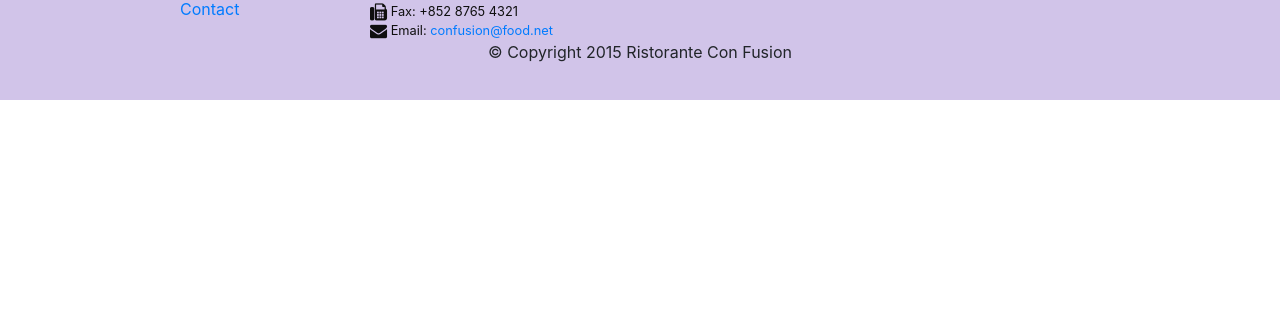
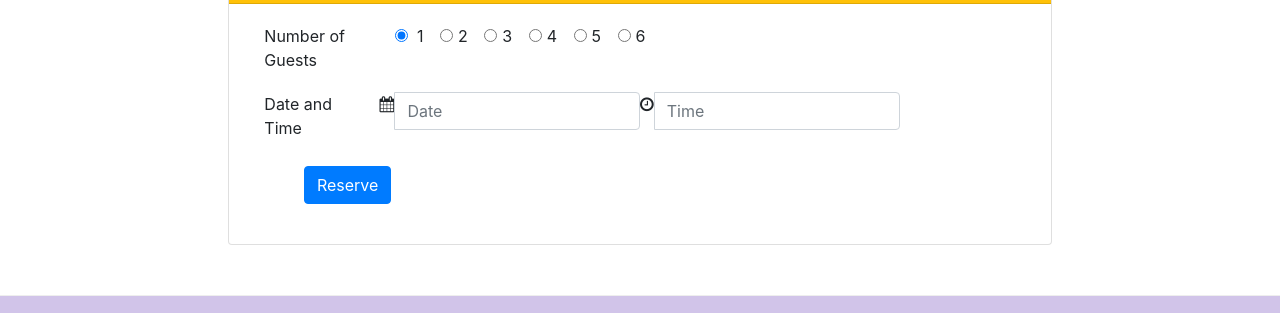
Before and after one commit to rfilaxwy/Bootstrap4-testing, a website: page index.html in a window 1280 px wide. Shown: the part 1640-1953 px from the top of the page. Before the commit the page ends 1740 px from the top, so only its background shows below. Drawn offline with nearby package versions, Linux system fonts and the light colour scheme.

Commit message:
Added card with from imbeded, buttons and images

```diff
--- a/css/styles.css
+++ b/css/styles.css
@@ -7,6 +7,9 @@
 	padding: 50px 0px 50px 0px;
 	border-bottom: 1px ridge;
 	min-height: 400px;
+}
+.row-res{
+	margin: 20px;
 }
 .footer{
 	background-color: #D1C4E9;
--- a/index.html
+++ b/index.html
@@ -12,6 +12,7 @@
     <link rel="stylesheet" href="node_modules/font-awesome/css/font-awesome.min.css">
     <link rel="stylesheet" href="css/bootstrap-social.css">
     <link rel="stylesheet" type="text/css" href="css/styles.css">
+    <script type="text/javascript" src="script.js"></script>
 
     <title>Ristorante Con Fusion</title>
 </head>
@@ -37,12 +38,15 @@
     <header class="jumbotron">
         <div class="container">
             <div class ="row row-header">
-                <div class="col-12 col-sm-8">
+                <div class="col-12 col-sm-6">
                     <h1>Ristorante con Fusion</h1>
                     <p>We take inspiration from the World's best cuisines, and create a unique fusion experience. Our lipsmacking creations will tickle your culinary senses!</p>
                 </div>
-                <div class="col col-sm align-self-center">
+                <div class="col col-sm-3 align-self-center">
                     <img src="img/logo.png" class="img-fluid">
+                </div>
+                <div class="col-sm-3 align-self-center">
+                    <button class="btn btn-warning" onclick="window.location='#reservo'">Reserve a table</button>
                 </div>
             </div>
         </div>
@@ -70,9 +74,18 @@
                 <h3>This Month's Promotions</h3>
             </div>
             <div class="col-sm col-md">
-                <h2>Weekend Grand Buffet</h2>
-                <p class="hidden-xs-down">Featuring mouthwatering combinations with a choice of five different salads, six enticing appetizers, six main entrees and five choicest desserts. Free flowing bubbly and soft drinks. All for just $19.99 per person </p>
+                <div class="media">
+                    <div class="media-body">
+                    <h2 class="mt-0">Weekend Grand Buffet <span class="badge badge-danger">NEW</span> </h2>
+                    <p class="hidden-xs-down">Featuring mouthwatering combinations with a choice of five different salads, six enticing appetizers, six main entrees and five choicest desserts. Free flowing bubbly and soft drinks. All for just $19.99 per person </p>
+                </div>
+                    <div class="col-sm-2">
+                        <img class="d-flex mr-3 image-thumbnail align-self-center" src="img/buffet.png" alt="Buffet spread">
+                    </div>
+                </div>
+
             </div>
+
         </div>
 
         <div class ="row row-content align-items-center">
@@ -91,6 +104,83 @@
             </div>
         </div>
     </div>
+
+    <div class="row row-content">
+       <div class="col-xs-0 col-sm-2"></div>
+       <div class="col-xs-12 col-sm-8 col-offset-2">
+           <div class="card" id="reservo">
+                <h3 class="card-header bg-warning text-white">Reserve a table</h3>
+                <div class="card-block">
+                   <div class="row row-res">
+                    <div class="col-sm-2">Number of Guests</div>
+                    <div class="col-12 col-sm-8">
+                         <div class="form-check form-check-inline">
+                             <label class="form-check-label">
+                                 <input class="form-check-input" type="radio" name="inlineradiooptions" id="inlineradio1" value="option1" checked> 1
+                             </label>
+                         </div>
+                         <div class="form-check form-check-inline">
+                             <label class="form-check-label">
+                                 <input class="form-check-input" type="radio" name="inlineradiooptions" id="inlineradio2" value="option1">2
+                             </label>
+                         </div>
+                         <div class="form-check form-check-inline">
+                             <label class="form-check-label">
+                                 <input class="form-check-input" type="radio" name="inlineradiooptions" id="inlineradio3" value="option1">3
+                             </label>
+                         </div>
+                         <div class="form-check form-check-inline">
+                             <label class="form-check-label">
+                                 <input class="form-check-input" type="radio" name="inlineradiooptions" id="inlineradio4" value="option1">4
+                             </label>
+                         </div>
+                         <div class="form-check form-check-inline">
+                             <label class="form-check-label">
+                                 <input class="form-check-input" type="radio" name="inlineradiooptions" id="inlineradio5" value="option1">5
+                             </label>
+                         </div>
+                         <div class="form-check form-check-inline">
+                             <label class="form-check-label">
+                                 <input class="form-check-input" type="radio" name="inlineradiooptions" id="inlineradio6" value="option1">6
+                             </label>
+                         </div>
+                     </div>
+                 </div>
+                 <div class="row row-res">
+                    <div class="col-12 col-sm-2">Date and Time</div>
+                    <div class="col-12 col-sm-4">
+                        <div class="form-group row">
+                             <div class='input-group date'>
+                                  <span class="input-group-addon">
+                                      <span class="fa fa-calendar"></span>
+                                  </span>
+                                  <input type='text' class="form-control" placeholder="Date" />
+                             </div>
+                        </div>
+                    </div>
+
+                   <div class="col-12 col-sm-4">
+                        <div  class="form-group row">
+                         <div class='input-group time' id='datetimepicker1'>
+                              <span class="input-group-addon">
+                                  <span class="fa fa-clock-o"></span>
+                              </span>
+                              <input type='text' class="form-control" placeholder="Time" />
+                         </div>
+                    </div>
+                </div>
+                <div class="row row-res">
+                     <div class="offset-sm-2 col-md-10 ">
+                         <button class="btn btn-primary">Reserve</button>
+                     </div>
+                 </div>
+                   </div>
+                </div>
+           </div>
+       </div>
+    </div>
+
+
 
     <footer class="footer">
         <div class="container">
@@ -137,6 +227,7 @@
     <script src="node_modules/jquery/dist/jquery.min.js"></script>
     <script src="node_modules/tether/dist/js/tether.min.js"></script>
     <script src="node_modules/bootstrap/dist/js/bootstrap.min.js"></script>
+
 </body>
 
 </html>
--- /dev/null
+++ b/js/script.js
@@ -0,0 +1,3 @@
+$(function () {
+  $('#datetimepicker1').datetimepicker();
+});
```
